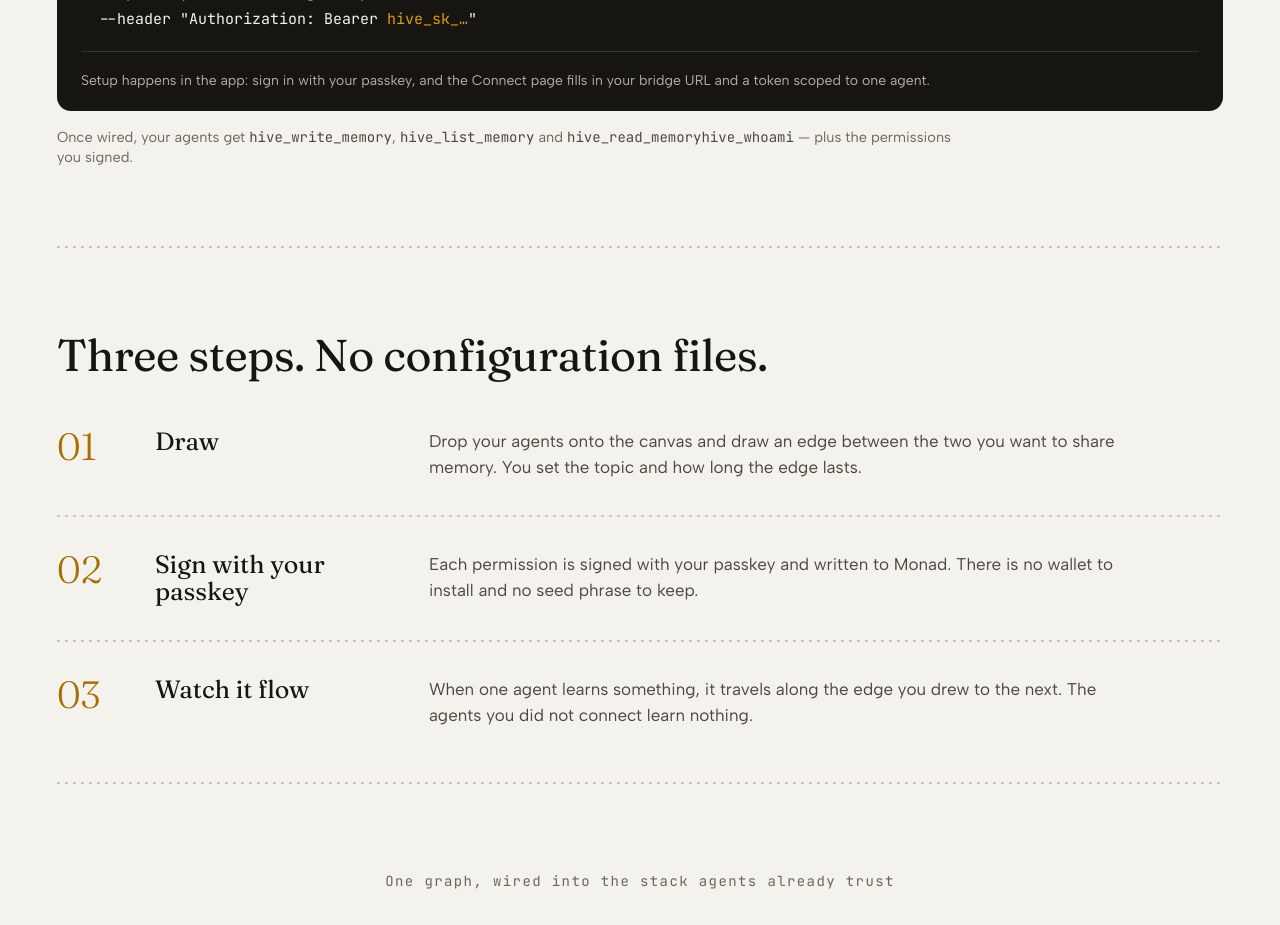
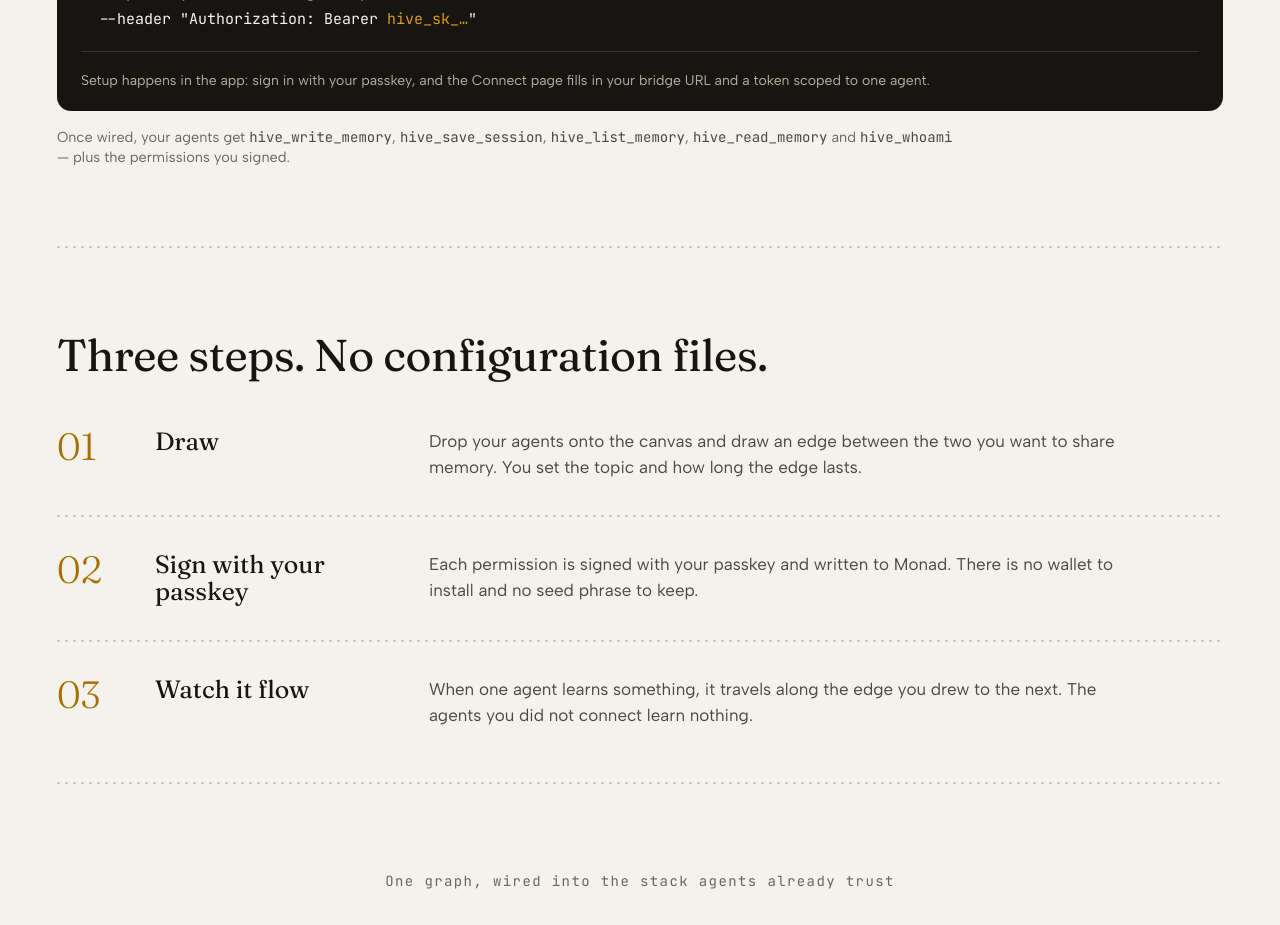
Before and after one commit to SyuraMoons/Monad-Hackathon-Hive, a Next.js app in the folder apps/web/: page / in a window 1280 px wide. Shown: the part 1660-2585 px from the top of the page. Built offline with nearby package versions, Linux system fonts and the light colour scheme.

Commit message:
fix(web): list all five MCP tools on the landing page and count them on Connect
The landing sentence ran two tool names together ("hive_read_memoryhive_whoami") and left out
hive_save_session; Connect said "Adds 4 tools" above a list of five.

```diff
--- a/apps/web/app/(app)/connect/page.tsx
+++ b/apps/web/app/(app)/connect/page.tsx
@@ -239,7 +239,7 @@ export default function ConnectPage() {
         </div>
 
         <div className="flex w-full flex-col gap-2 pt-1.5 text-[14px]">
-          <p className="font-mono tracking-[0.1em] text-ink-3">ADDS 4 TOOLS</p>
+          <p className="font-mono tracking-[0.1em] text-ink-3">ADDS {TOOLS.length} TOOLS</p>
           <ul className="flex flex-col gap-2">
             {TOOLS.map(([name, what]) => (
               <li key={name} className="flex gap-3.5">
--- a/apps/web/components/landing/WireUp.tsx
+++ b/apps/web/components/landing/WireUp.tsx
@@ -9,7 +9,8 @@ const COMMAND = [
   `  --header "Authorization: Bearer ${TOKEN}"`,
 ].join("\n");
 
-const TOOLS = ["hive_write_memory", "hive_list_memory", "hive_read_memory", "hive_whoami"];
+// Same five tools the bridge registers (apps/bridge/src/mcp.ts) and the Connect page lists.
+const TOOLS = ["hive_write_memory", "hive_save_session", "hive_list_memory", "hive_read_memory", "hive_whoami"];
 
 // Figma Section/Wire-up 12:23, with the Connect terminal card (54:89) in place of the TBD panel (design.md D8).
 export function WireUp() {
@@ -33,7 +34,7 @@ export function WireUp() {
         {TOOLS.map((t, i) => (
           <span key={t}>
             <code className="font-mono text-[14px] text-ink-2">{t}</code>
-            {i === 0 ? ", " : i === 1 ? " and " : ""}
+            {i < TOOLS.length - 2 ? ", " : i === TOOLS.length - 2 ? " and " : ""}
           </span>
         ))}{" "}
         — plus the permissions you signed.
```
